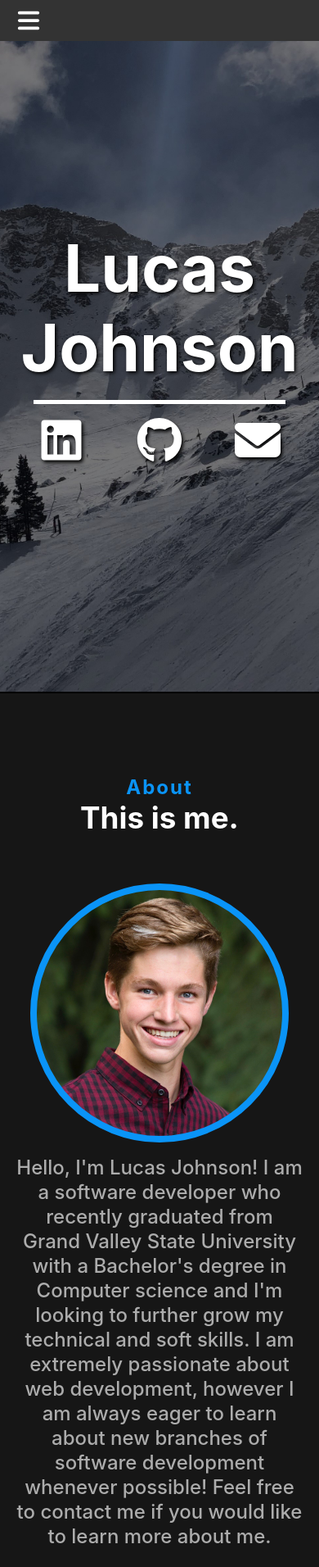
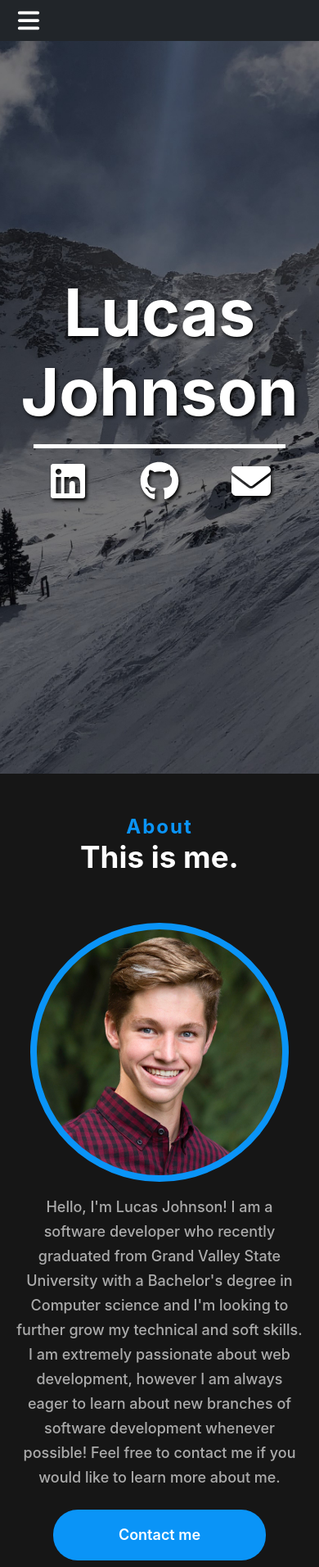
Before and after one commit to lucasdj25/personal-website, a React (Create React App) app: page / in a window 390 px wide. Shown: the top 1912 px of the page at 82% size. Built offline with nearby package versions, Linux system fonts and the light colour scheme.

Commit message:
Continue tweaking styling

```diff
--- a/src/App.css
+++ b/src/App.css
@@ -73,7 +73,13 @@
         border-radius: 0;
         filter: none;
     }
-    .content-section{
-        border-top: 2px solid black;
+    .grey {
+        background-color: transparent;
+    }
+    .white {
+        background-color: transparent;
+    }
+    .section{
+        padding: 50px 0 50px 0;
     }
 }
--- a/src/components/Navigation/MobileNavigationBar.css
+++ b/src/components/Navigation/MobileNavigationBar.css
@@ -1,7 +1,7 @@
 .mobile-nav {
   height: 50px;
   width: 100%;
-  background-color: #333;
+  background-color: #212529;
   color: #fff;
   display: flex;
   align-items: center;
@@ -29,7 +29,7 @@
   max-width: 100%;
   visibility: hidden;
   opacity: 0;
-  background-color: #444;
+  background-color: #272d33;
   color: #fff;
   text-align: center;
   transition: opacity 0.3s ease-out, visibility 0.3s linear, height 0.3s ease-out;
@@ -39,6 +39,7 @@
   color: #fff;
   text-decoration: none;
   display: block;
+  width: 50%;
 }
 
 .mobile-nav.open .links-container {
@@ -58,12 +59,12 @@
 
 .links-container a {
   font-size: 15px;
-  font-weight: bold;
+  font-weight: 400;
   color: white;
   padding: 15px 20px 15px 20px;
   text-decoration: none;
-  letter-spacing: 3px;
-  text-shadow: 2px 2px 4px black;
+  letter-spacing: 1px;
+  font-family: 'Montserrat', 'Helvetica Neue', Helvetica, Arial, sans-serif !important;
 }
 .links-container li {
   list-style: none;
--- a/src/components/Navigation/MobileNavigationBar.tsx
+++ b/src/components/Navigation/MobileNavigationBar.tsx
@@ -65,9 +65,9 @@ const MobileNavigationBar = () => {
   };
 
   return (
-    <div className={`mobile-nav ${isOpen ? 'open' : 'closed'}`}>
+    <div className={`mobile-nav ${isOpen ? 'open' : 'closed'}`}  onClick={toggleNav}>
       <div className="button-container">
-        <FontAwesomeIcon icon={faBars} id='hamburger-icon' onClick={toggleNav}/>
+        <FontAwesomeIcon icon={faBars} id='hamburger-icon'/>
       </div>
       <div
         id='mobile-nav-list'
--- a/src/components/Navigation/NavBar.css
+++ b/src/components/Navigation/NavBar.css
@@ -14,7 +14,7 @@
   }
 
 .navbar-scrolled {
-    background-color: #333 !important;
+    background-color: #212529 !important;
     box-shadow: 0 3px 10px rgba(0, 0, 0, 0.15);
 }
 
@@ -23,7 +23,7 @@
 }
 
 #navbar a {
-    font-size: 20px;
+    font-size: 90%;
     font-weight: 400;
     display: block;
     color: white;
--- a/src/components/sections/About/About.css
+++ b/src/components/sections/About/About.css
@@ -31,7 +31,7 @@
 .introduction p {
     font-weight: 500;
     line-height: 30px;
-    font-size: 1.5rem;
+    font-size: 18px;
     width: calc(100% - var(--picture-size));
     padding-left: 2rem;
     text-align: left;
--- a/src/components/sections/Home/Home.css
+++ b/src/components/sections/Home/Home.css
@@ -8,7 +8,7 @@
 }
 
 #home-section h1 {
-    font-size: 7rem;
+    font-size: 6rem;
     color: white;
     text-shadow: 2px 2px 4px black;
     padding-bottom: 1rem;
@@ -21,8 +21,8 @@
 }
 
 .home-logo {
-    height: 3.5rem;
-    width: 3.5rem;
+    height: 3rem;
+    width: 3rem;
     color: white;
     filter: drop-shadow(2px 3px 2px rgb(0, 0, 0));
     transition: all .2s ease-in-out;
--- a/src/index.css
+++ b/src/index.css
@@ -32,7 +32,7 @@ html {
 
 :root {
   --primary-color: #0a94f7;
-  --secondary-color: rgb(0, 231, 135);
+  --secondary-color: #fcbc1d;
   --primary-background-color: #161616;
   --secondary-background-color: white;
   --dark-section-container-color: rgb(36, 36, 36);
```
